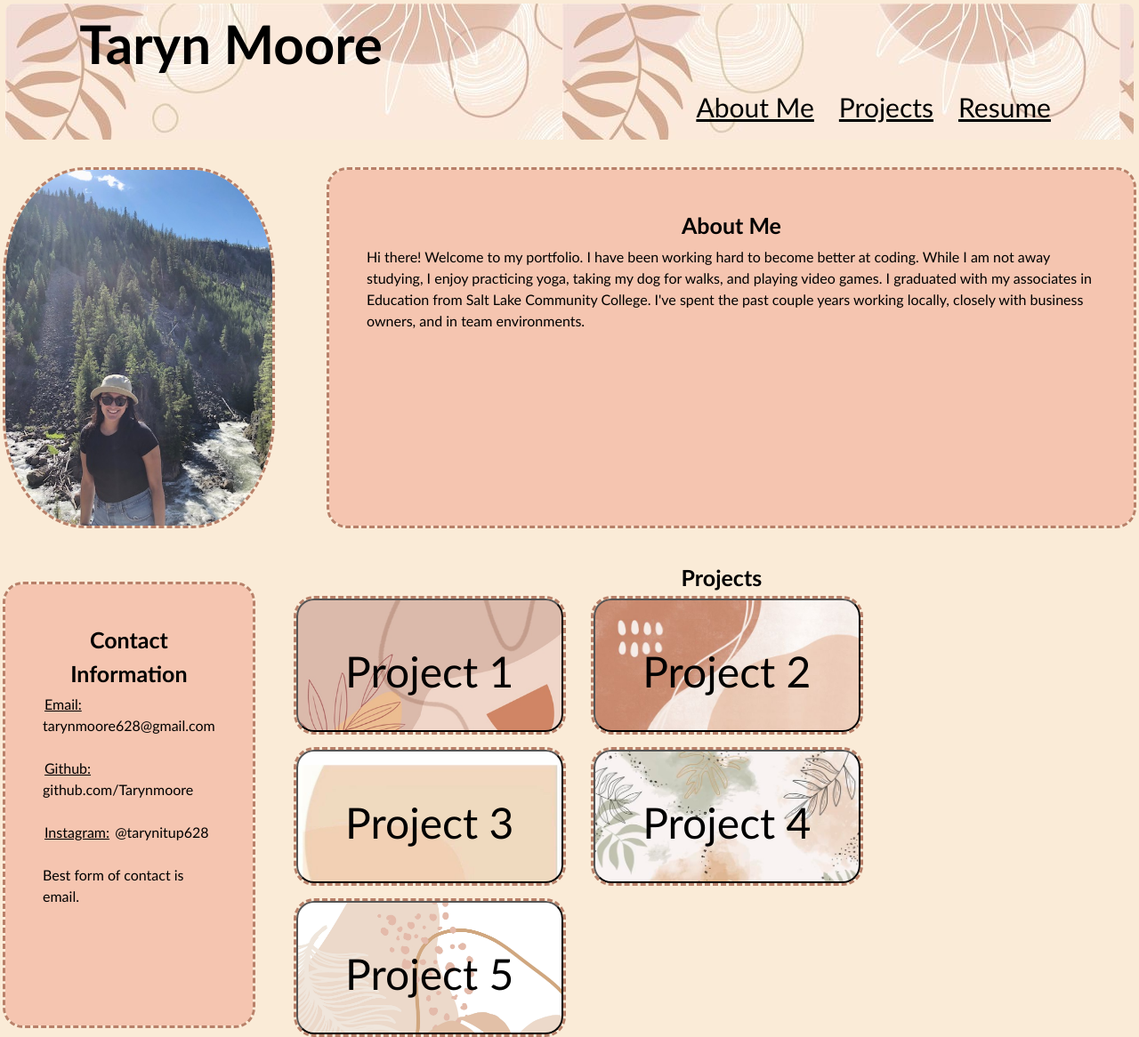
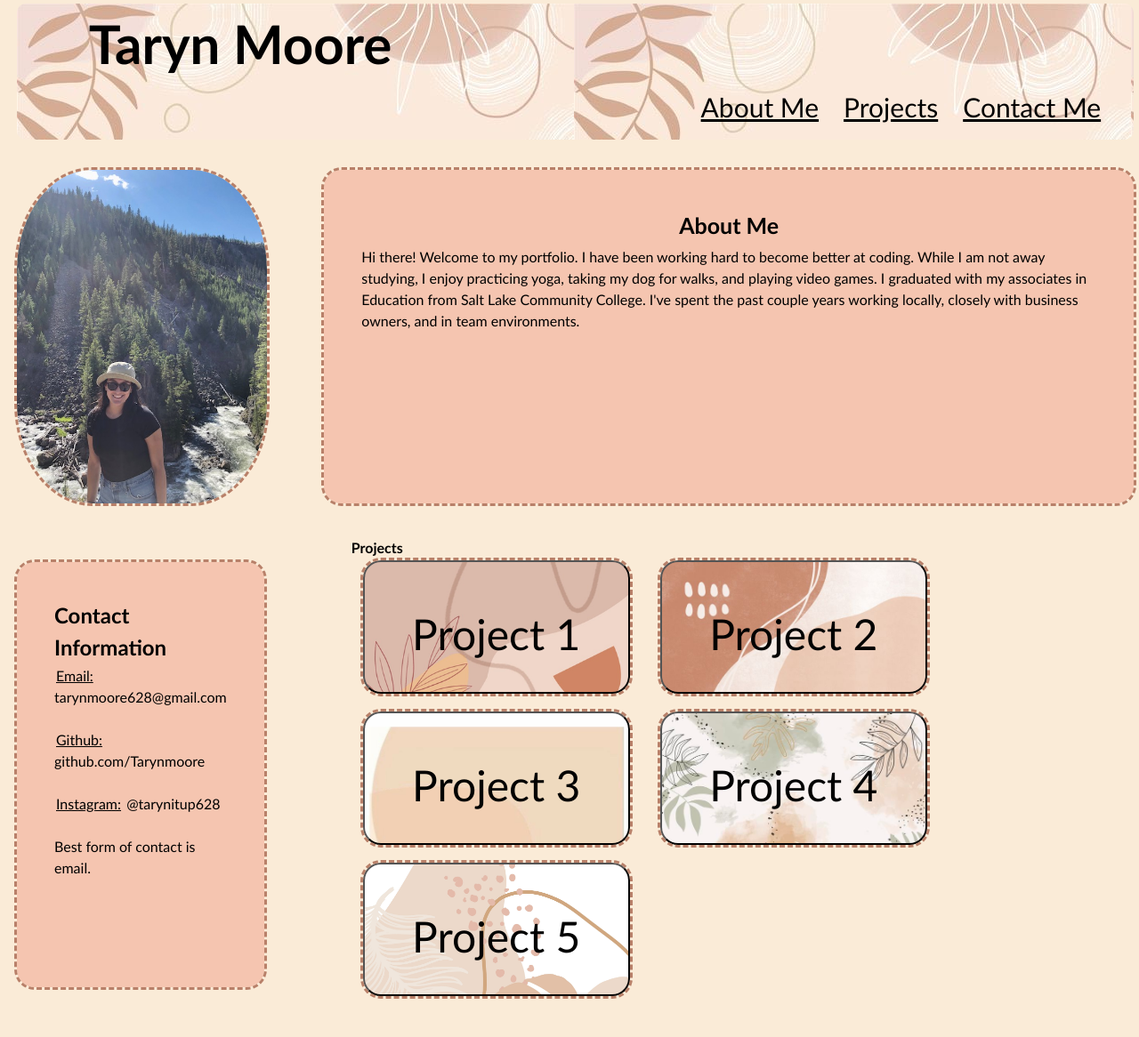
Before and after one commit to Tarynmoore/Challenge-2, a plain HTML site: page index.html in a window 1280 px wide. Shown: the top 1166 px of the page at 89% size. Drawn offline with Linux system fonts and the light colour scheme.

Commit message:
Moved the projects to be more in line, attempting to get the UI to scroll with the page.

```diff
--- a/assets/style.css
+++ b/assets/style.css
@@ -35,7 +35,7 @@ h1 {
 body {
     background-color: antiquewhite;
     line-height: 1.5;
-
+    margin-left: 15px;
 }
 
 .row {
@@ -54,7 +54,7 @@ body {
     outline: 3px dashed #b88069;
 }
 
-.text {
+.about-me {
     font-size: 25px;
     text-align: center;
     padding: 2px;
@@ -68,7 +68,12 @@ img {
     margin: 2em;
     outline: 3px dashed #b88069;
     border-radius: 30%;
-    max-height: 400px;
+    max-height: 375px;
+    max-width: 300px;
+}
+
+figure {
+    margin-left: 4em;
 }
 
 button {
@@ -80,7 +85,6 @@ button {
     margin: 0 15px 20px 15px;
     outline: 3px dashed #b88069;
     border-radius: 20px;
-
 }
 
 button:hover {
--- a/index.html
+++ b/index.html
@@ -13,13 +13,13 @@
         <div>
             <ul>
                 <li>
-                    <a href="my-interests">About Me</a>
+                    <a href="#about-me">About Me</a>
                 </li>
                 <li>
-                    <a href="projects">Projects</a>
+                    <a href="#projects">Projects</a>
                 </li>
                 <li>
-                    <a href="resume">Resume</a>
+                    <a href="#contact-me">Contact Me</a>
                 </li>
             </ul>
         </div>
@@ -29,7 +29,7 @@
     <div class="row">
     <img src="./assets/avi.jpg" alt="myself in Yellowstone">
       <article class="background">
-        <h2 class="text">About Me</h2>
+        <h2 class="about-me">About Me</h2>
           <p>
             Hi there! Welcome to my portfolio. I have been working hard to become better at coding.
             While I am not away studying, I enjoy practicing yoga, taking my dog for walks, and playing video games.
```
